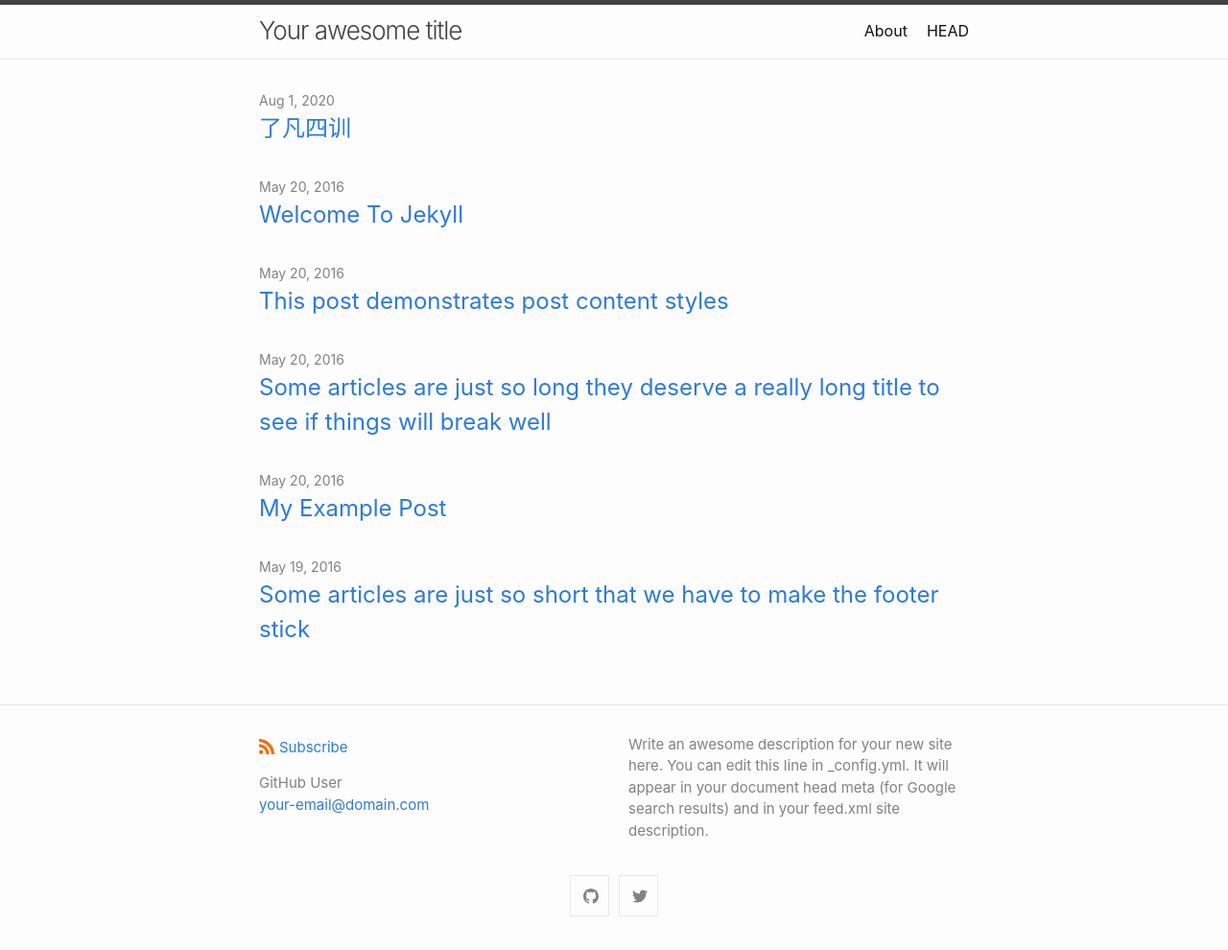
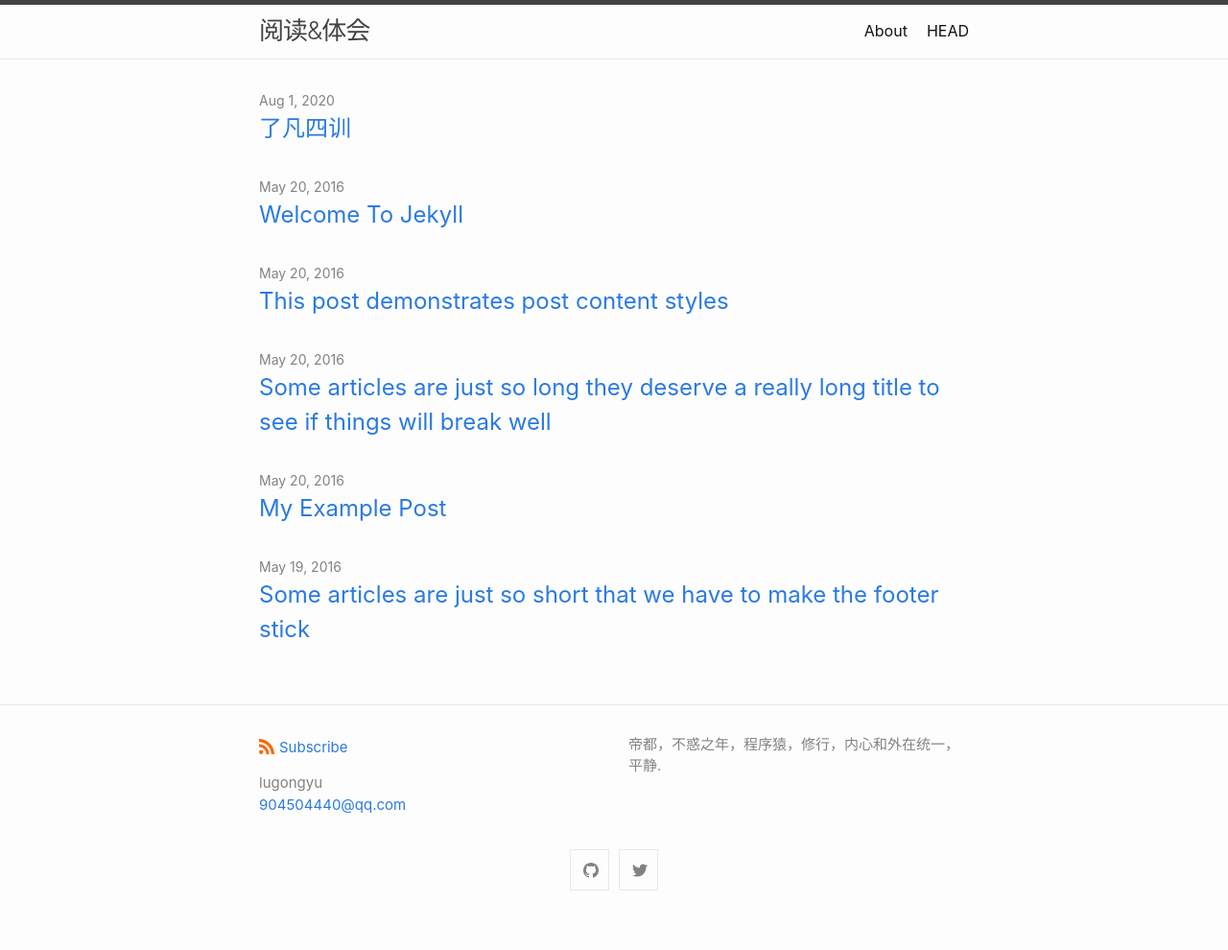
Before and after one commit to lugongyuan/lugongyuan.github.io, a Jekyll site: the page built from index.md, in a window 1280 px wide. Shown: the whole page at 96% size. Built offline with Jekyll 4.4.1, drawn with Linux system fonts in a browser that asks for light colours; after the commit the page ends 963 px from its top, so only the background shows below that.

Commit message:
Update _config.yml

```diff
--- a/_config.yml
+++ b/_config.yml
@@ -1,11 +1,9 @@
-title: Your awesome title
+title: 阅读&体会
 author:
-  name: GitHub User
-  email: your-email@domain.com
+  name: lugongyu
+  email: 904504440@qq.com
 description: > # this means to ignore newlines until "show_excerpts:"
-  Write an awesome description for your new site here. You can edit this
-  line in _config.yml. It will appear in your document head meta (for
-  Google search results) and in your feed.xml site description.
+  帝都，不惑之年，程序猿，修行，内心和外在统一，平静.
 
 show_excerpts: false # set to true to show excerpts on the homepage
 
```
